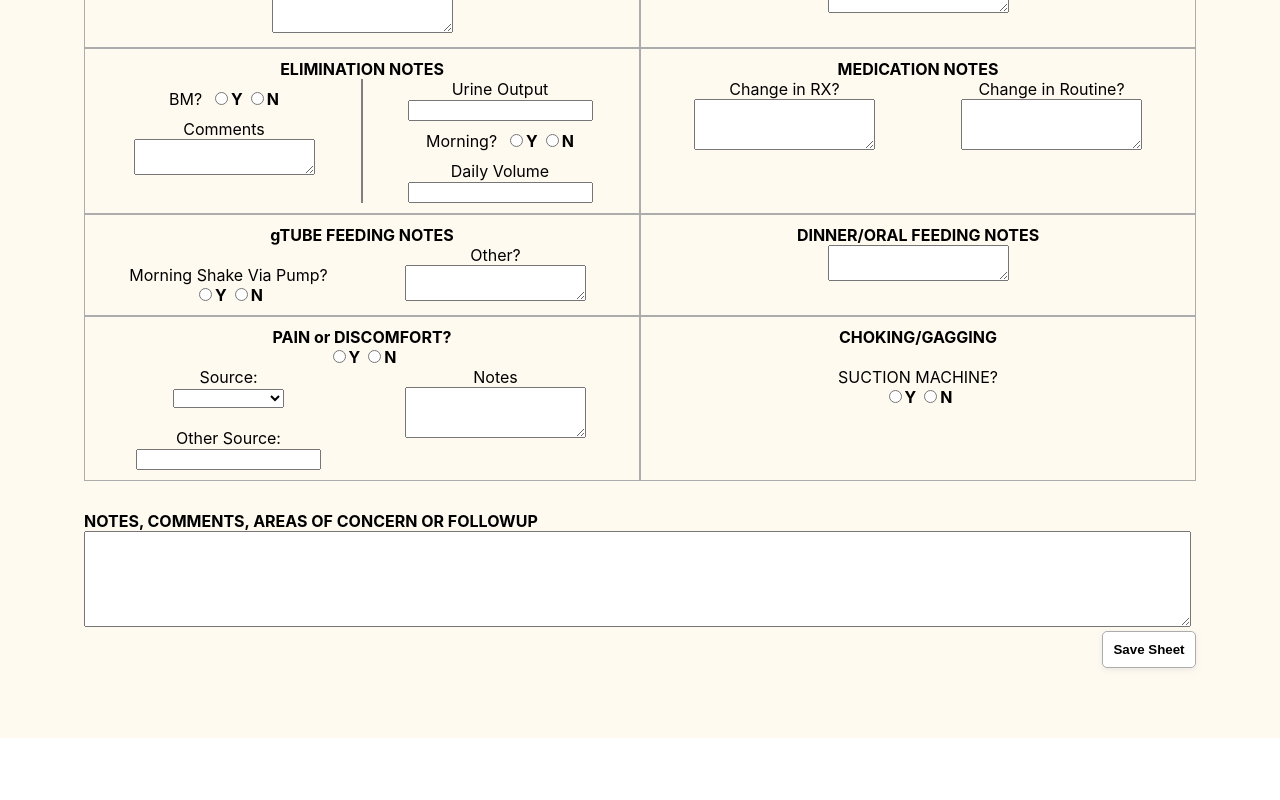
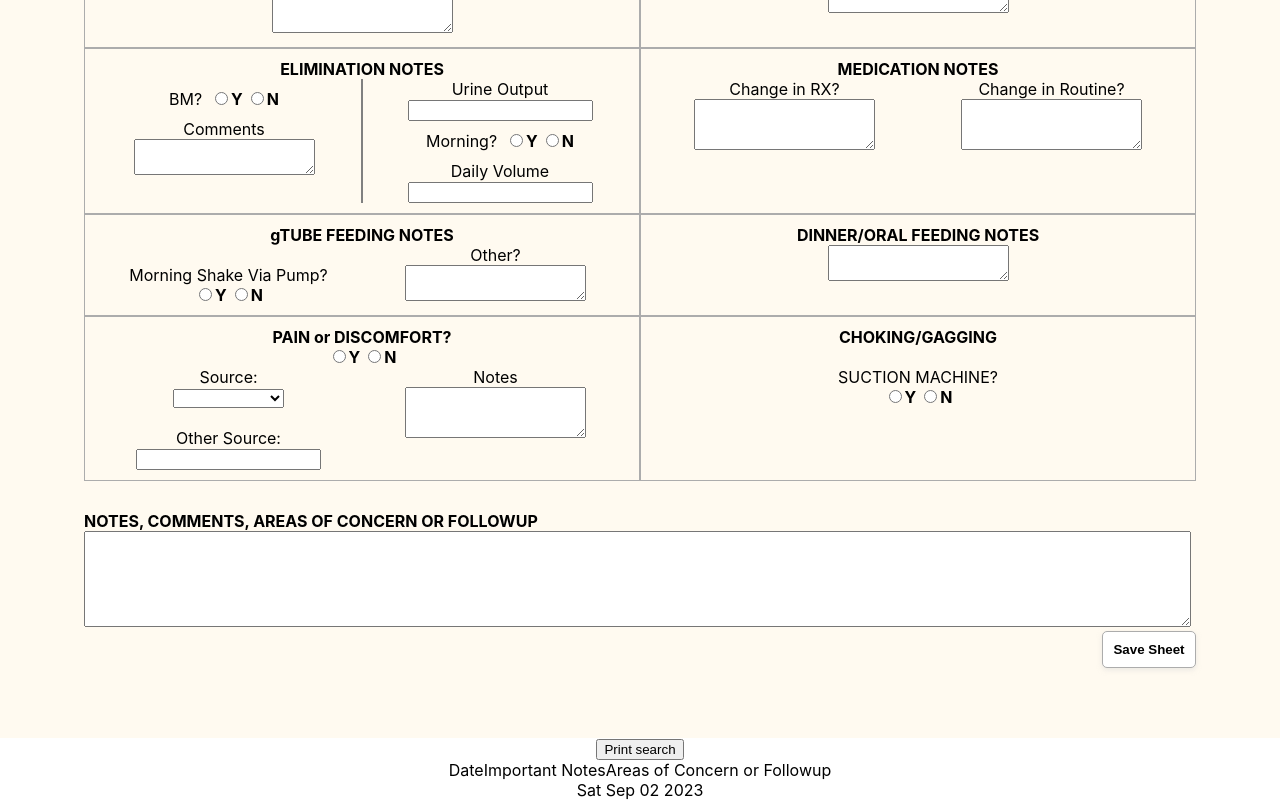
Before and after one commit to JonCels/Med-Tracker, a React (Create React App) app: page / in a window 1280 px wide. Shown: the part 438-1238 px from the top of the page. Before the commit the page ends 1176 px from the top, so only its background shows below. Built offline with nearby package versions, Linux system fonts and the light colour scheme.

Commit message:
Started work on search page and sheet widgets, but can't do more without searching react pageLoad function calls

```diff
--- a/src/App.tsx
+++ b/src/App.tsx
@@ -3,6 +3,7 @@ import './App.css';
 //import Header from './components/Header';
 import Sheet from './components/SheetView/Sheet';
 import ViewBar from './components/ViewBar';
+import Container from './components/SearchView/Container';
 
 function App() {
   const dropdownOptions = [
@@ -17,6 +18,7 @@ function App() {
     <div className="App">
       <ViewBar/>
       <Sheet/>
+      <Container/>
     </div>
   );
 }
--- a/src/components/SearchView/Container.tsx
+++ b/src/components/SearchView/Container.tsx
@@ -1,12 +1,72 @@
 import { FC, useState } from 'react';
+import SheetWidget from './SheetWidget';
 
 interface ContainerProps {
 }
 
 const SearchContainer: FC<ContainerProps> = ({ }) => {
+    let widgetList: {
+        firstname: string,
+        lastname: string,
+        date: string,
+        sortable_date: string,
+        edaravone: string,
+        edaravone_comments: string,
+        edaravone_change: string,
+        bipap_nighttime: string,
+        bipap_nighttime_hours: number,
+        bipap_daytime: string,
+        bipap_daytime_hours: number,
+        bipap_comments: string,
+        sleep: string,
+        bowel_movement: string,
+        bowel_movement_comments: string,
+        urine_output: number,
+        urine_morning: string,
+        urine_daily_volume: number,
+        urine_comments: string,
+        medication_rx_change: string,
+        medication_routine_change: string,
+        morning_shake_via_pump: string,
+        gtube_other_comments: string,
+        dinner_oral_feed_comments: string,
+        pain_discomfort: string,
+        pain_discomfort_source: string,
+        pain_discomfort_comments: string,
+        suction_machine: string,
+        aoc_followup_comments: string,
+        important_notes: string,
+    }[] = [];
+
+    const loadPage = () => {
+        let allWidgetsUrl: string = encodeURI("http://localhost:8081/api/sheets/");
+        fetch(allWidgetsUrl)
+            .then((data) => {
+                if (!data.ok) {
+                    console.log("Error");
+                }
+                return data.json();
+            })
+            .then((update) => {
+                widgetList = update;
+                console.log(widgetList);
+            })
+            .catch(err => {
+                console.log(err);
+            });
+    };
+
     return (
     <div className="search-container">
-
+        <button onClick={loadPage}>Print search</button>
+        <div className="widget-headings">
+            <span>Date</span>
+            <span>Important Notes</span>
+            <span>Areas of Concern or Followup</span>
+        </div>
+        <div className="search-results">
+            <SheetWidget sheetData={widgetList[0]}/>
+        </div>
     </div>
     )
 };
--- a/src/components/SearchView/SheetWidget.tsx
+++ b/src/components/SearchView/SheetWidget.tsx
@@ -1,14 +1,85 @@
 import { FC, useState } from 'react';
 
-interface ContainerProps {
+interface SheetWidgetProps {
+    sheetData: {
+        firstname: string,
+        lastname: string,
+        date: string,
+        sortable_date: string,
+        edaravone: string,
+        edaravone_comments: string,
+        edaravone_change: string,
+        bipap_nighttime: string,
+        bipap_nighttime_hours: number,
+        bipap_daytime: string,
+        bipap_daytime_hours: number,
+        bipap_comments: string,
+        sleep: string,
+        bowel_movement: string,
+        bowel_movement_comments: string,
+        urine_output: number,
+        urine_morning: string,
+        urine_daily_volume: number,
+        urine_comments: string,
+        medication_rx_change: string,
+        medication_routine_change: string,
+        morning_shake_via_pump: string,
+        gtube_other_comments: string,
+        dinner_oral_feed_comments: string,
+        pain_discomfort: string,
+        pain_discomfort_source: string,
+        pain_discomfort_comments: string,
+        suction_machine: string,
+        aoc_followup_comments: string,
+        important_notes: string,
+    };
 }
 
-const SearchContainer: FC<ContainerProps> = ({ }) => {
+const SheetWidget: FC<SheetWidgetProps> = ({ sheetData }) => {
+    const initState = {
+        firstname: "Mike",
+        lastname: "Cels",
+        date: new Date().toDateString(),
+        sortable_date: new Date().toISOString().slice(0, 10),
+        edaravone: "",
+        edaravone_comments: "",
+        edaravone_change: "",
+        bipap_nighttime: "",
+        bipap_nighttime_hours: 0,
+        bipap_daytime: "",
+        bipap_daytime_hours: 0,
+        bipap_comments: "",
+        sleep: "",
+        bowel_movement: "",
+        bowel_movement_comments: "",
+        urine_output: 0,
+        urine_morning: "",
+        urine_daily_volume: 0,
+        urine_comments: "",
+        medication_rx_change: "",
+        medication_routine_change: "",
+        morning_shake_via_pump: "",
+        gtube_other_comments: "",
+        dinner_oral_feed_comments: "",
+        pain_discomfort: "",
+        pain_discomfort_source: "",
+        pain_discomfort_comments: "",
+        suction_machine: "",
+        aoc_followup_comments: "",
+        important_notes: "",
+    };
+
+    const test1 = sheetData == null ? initState.date : sheetData.date;
+    const test2 = sheetData == null ? initState.important_notes : sheetData.important_notes;
+    const test3 = sheetData == null ? initState.aoc_followup_comments : sheetData.aoc_followup_comments;
+
     return (
-    <div className="search-container">
-
+    <div className="sheet-widget">
+        <span>{test1}</span>
+        <span>{test2}</span>
+        <span>{test3}</span>
     </div>
     )
 };
 
-export default SearchContainer;
+export default SheetWidget;
```
